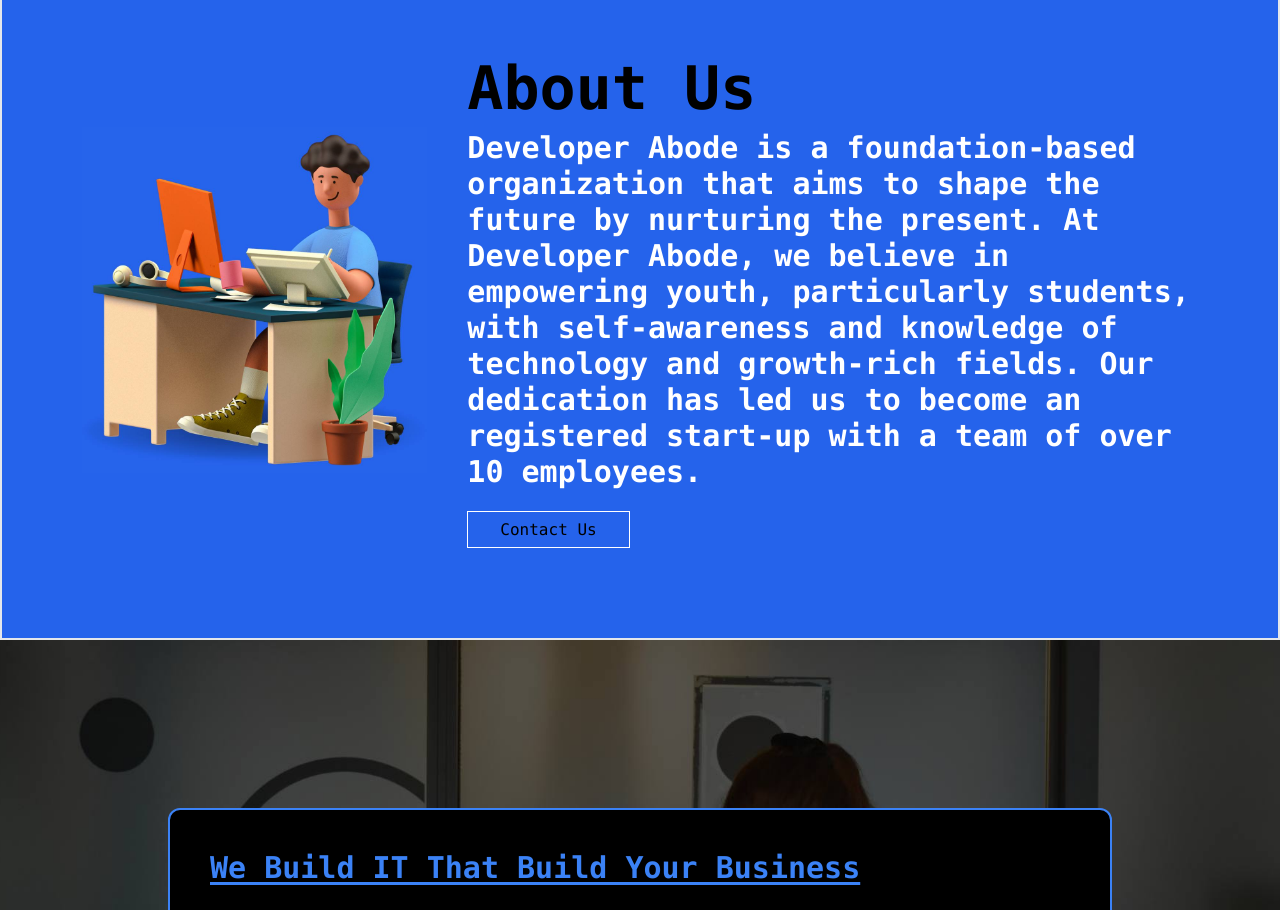
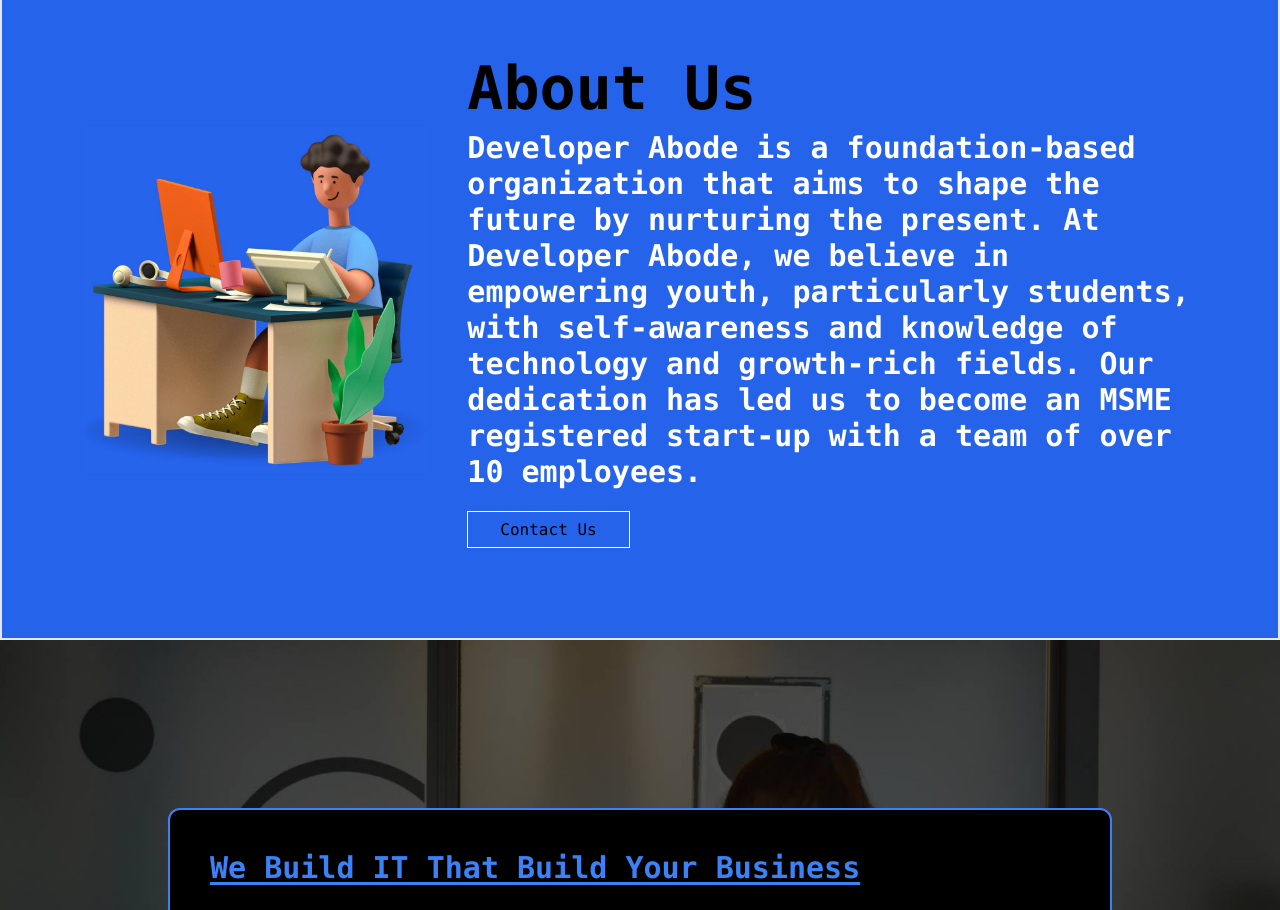
Before and after one commit to theprakharsaxena/Developer-Abode, a Next.js app: page /about in a window 1280 px wide. Shown: the part 840-1750 px from the top of the page. Built offline with nearby package versions, Linux system fonts and the light colour scheme.

Commit message:
msme certified

```diff
--- a/components/Main.tsx
+++ b/components/Main.tsx
@@ -128,7 +128,7 @@
           by developing the present. We believe in empowering young people,
           particularly students, to become self-aware and discover new
           opportunities in technology and growth-oriented fields. This belief
-          has led us to where we are today as a registered start-up with
+          has led us to where we are today as a MSME registered start-up with
           over 10 employees. Our company has held numerous webinars for over a
           decade, reaching an audience of more than 100 people and providing
           them with valuable services.
--- a/pages/about.tsx
+++ b/pages/about.tsx
@@ -27,7 +27,7 @@
             shape the future by nurturing the present. At Developer Abode, we
             believe in empowering youth, particularly students, with
             self-awareness and knowledge of technology and growth-rich fields.
-            Our dedication has led us to become an registered start-up with
+            Our dedication has led us to become an MSME registered start-up with
             a team of over 10 employees.
           </h1>
           <Link
@@ -54,7 +54,7 @@
             promoting self-awareness and providing access to the vast world of
             technology and growth-oriented industries. We aim to bridge the gap
             between students and their industrial knowledge, bringing them
-            closer to their goals. We are an registered start-up, always
+            closer to their goals. We are an MSME registered start-up, always
             open to connecting with new individuals on our journey of continuous
             learning and joy.
           </p>
```
